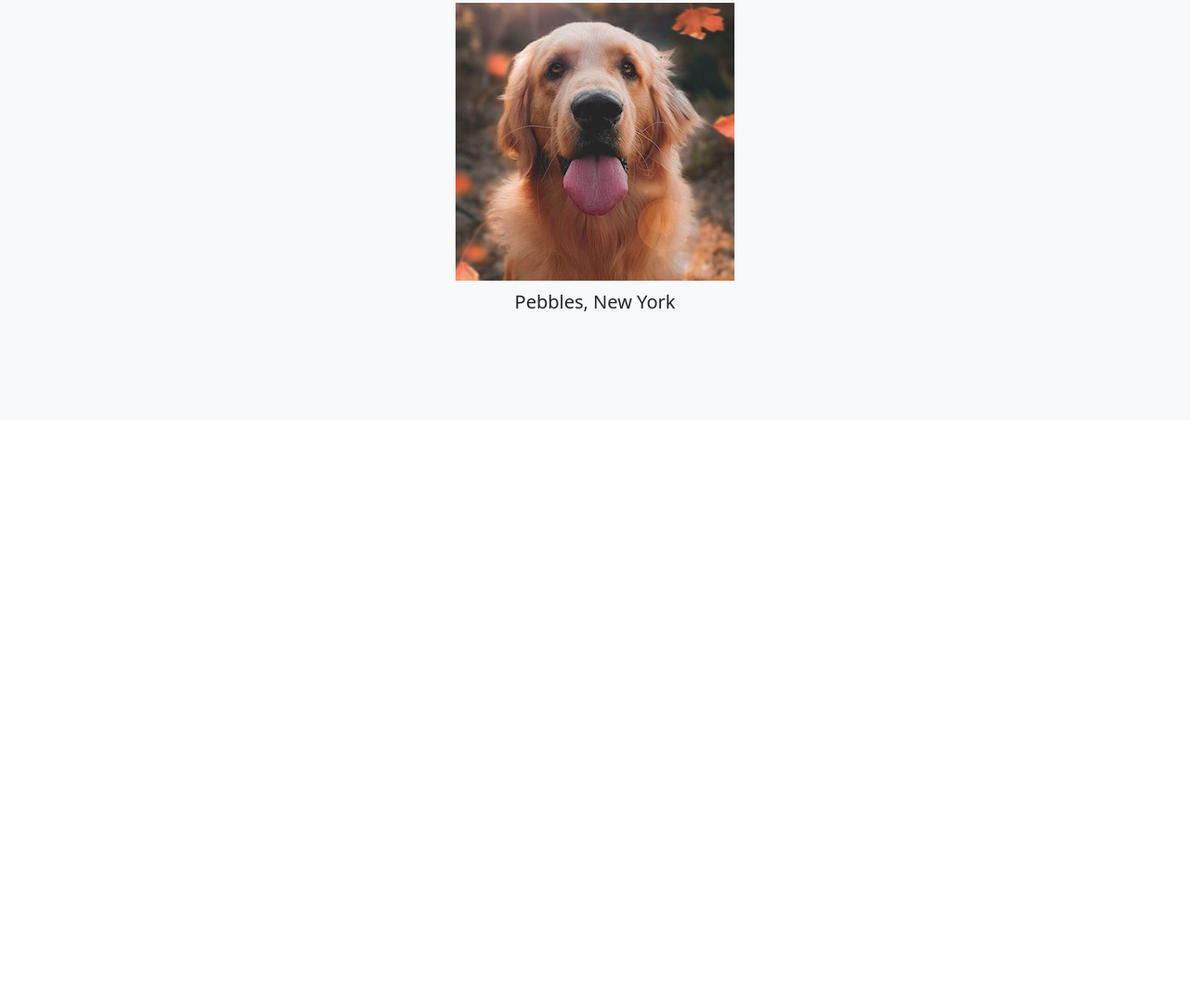
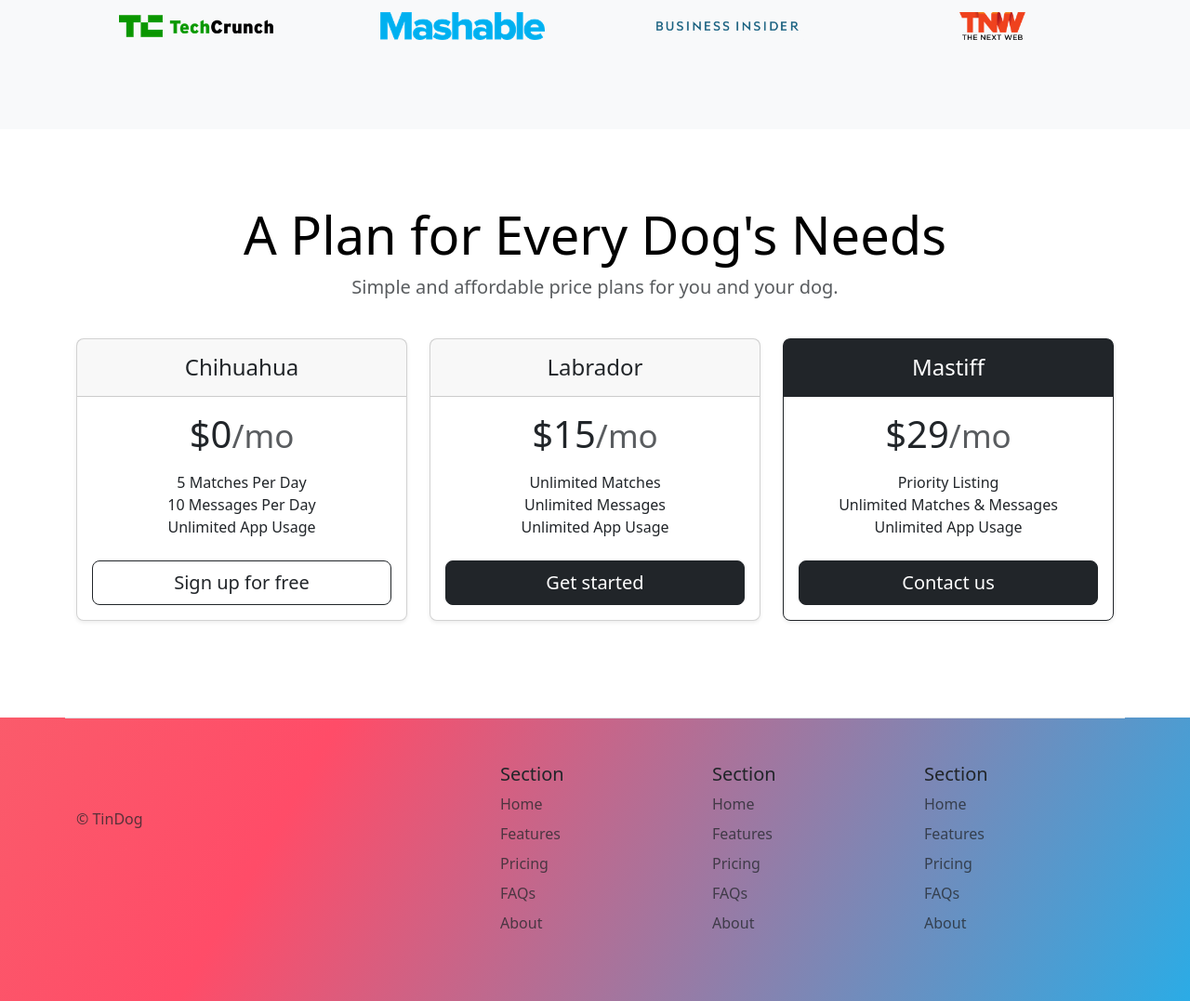
Before and after one commit to jedisaac0411/tindog-bootstrap, a plain HTML site: page index.html in a window 1280 px wide. Shown: the part 1401-2478 px from the top of the page at 93% size. Before the commit the page ends 1901 px from the top, so only its background shows below. Drawn offline with nearby package versions, Linux system fonts and the light colour scheme.

Commit message:
Add files via upload

```diff
--- a/index.html
+++ b/index.html
@@ -7,15 +7,15 @@
   <title>TinDog</title>
   <link href="https://cdn.jsdelivr.net/npm/bootstrap@5.3.0-alpha3/dist/css/bootstrap.min.css" rel="stylesheet"
     integrity="sha384-KK94CHFLLe+nY2dmCWGMq91rCGa5gtU4mk92HdvYe+M/SXH301p5ILy+dN9+nJOZ" crossorigin="anonymous">
-  <link rel="stylesheet" href="./css/solution.css">
+  <link rel="stylesheet" href="./css/style.css">
 </head>
 
 <body>
 
   <!-- Title -->
   <section id="title" class="gradient-background">
-    <div class="container col-xxl-8 px-4 py-5">
-      <div class="row flex-lg-row-reverse align-items-center g-5 py-5">
+    <div class="container col-xxl-8 px-4 pt-5">
+      <div class="row flex-lg-row-reverse align-items-center g-5 pt-5">
         <div class="col-10 col-sm-8 col-lg-6">
           <img src="./images/iphone.png" class="d-block mx-lg-auto img-fluid" alt="picture of a dog in a iphone" height="200" loading="lazy">
         </div>
@@ -43,7 +43,7 @@
 
   <!-- Features -->
   <section id="features">
-    <div class="container px-4 py-5" id="hanging-icons">
+    <div class="container px-4 pt-5" id="hanging-icons">
       <div class="row g-4 py-5 row-cols-1 row-cols-lg-3">
         <div class="col d-flex align-items-start">
           <div class="icon-square text-body-emphasis bg-body-secondary d-inline-flex align-items-center justify-content-center fs-4 flex-shrink-0 me-3">
@@ -96,23 +96,133 @@
       <div class="p-5 text-center bg-body-tertiary">
         <div class="container py-5">
           <h2 class="text-body-emphasis">"I no longer have to sniff other dogs for love. I've found the hottest Corgi on TinDog. Woof."</h2>
-          <img src="./images/dog-img.jpg" class="profile-img mt-5" alt="dog icon">
+          <img src="./images/dog-img.jpg" class="profile-img mt-5" alt="dog icon" height="100px">
           <p class="col-lg-8 mx-auto lead mt-2">
             Pebbles, New York
           </p>
+          <div class="row">
+          <div class="col-xl-3"><img src="./images/techcrunch.png" alt="techcrunch logo" height="30"></div>
+          <div class="col-xl-3"><img src="./images/mashable.png" alt="mashable logo" height="30"></div>
+          <div class="col-xl-3"><img src="./images/bizinsider.png" alt="bizinsider logo" height="30"></div>
+          <div class="col-xl-3"><img src="./images/tnw.png" alt="the next web logo" height="30"></div>
+        </div>
         </div>
 
       </div>
     </div>
-
   </section>
   <!-- Pricing -->
   <section id="pricing">
+    <div class="container py-3">
+      <header>
 
+        <div class="pricing-header p-3 pb-md-4 mx-auto text-center">
+          <h2 class="display-4 fw-normal text-body-emphasis">A Plan for Every Dog's Needs</h2>
+          <p class="fs-5 text-body-secondary">Simple and affordable price plans for you and your dog.</p>
+        </div>
+      </header>
+
+      <main>
+        <div class="row row-cols-1 row-cols-md-3 mb-3 text-center">
+          <div class="col">
+            <div class="card mb-4 rounded-3 shadow-sm">
+              <div class="card-header py-3">
+                <h4 class="my-0 fw-normal">Chihuahua</h4>
+              </div>
+              <div class="card-body">
+                <h1 class="card-title pricing-card-title">$0<small class="text-body-secondary fw-light">/mo</small></h1>
+                <ul class="list-unstyled mt-3 mb-4">
+                  <li>5 Matches Per Day</li>
+                  <li>10 Messages Per Day</li>
+                  <li>Unlimited App Usage</li>
+                </ul>
+                <button type="button" class="w-100 btn btn-lg btn-outline-dark">Sign up for free</button>
+              </div>
+            </div>
+          </div>
+          <div class="col">
+            <div class="card mb-4 rounded-3 shadow-sm">
+              <div class="card-header py-3">
+                <h4 class="my-0 fw-normal">Labrador</h4>
+              </div>
+              <div class="card-body">
+                <h1 class="card-title pricing-card-title">$15<small class="text-body-secondary fw-light">/mo</small></h1>
+                <ul class="list-unstyled mt-3 mb-4">
+                  <li>Unlimited Matches</li>
+                  <li>Unlimited Messages</li>
+                  <li>Unlimited App Usage</li>
+                </ul>
+                <button type="button" class="w-100 btn btn-lg btn-dark">Get started</button>
+              </div>
+            </div>
+          </div>
+          <div class="col">
+            <div class="card mb-4 rounded-3 shadow-sm border-dark">
+              <div class="card-header py-3 text-bg-dark border-dark">
+                <h4 class="my-0 fw-normal">Mastiff</h4>
+              </div>
+              <div class="card-body">
+                <h1 class="card-title pricing-card-title">$29<small class="text-body-secondary fw-light">/mo</small></h1>
+                <ul class="list-unstyled mt-3 mb-4">
+                  <li>Priority Listing</li>
+                  <li>Unlimited Matches & Messages</li>
+                  <li>Unlimited App Usage</li>
+                </ul>
+                <button type="button" class="w-100 btn btn-lg btn-dark">Contact us</button>
+              </div>
+            </div>
+          </div>
+        </div>
   </section>
   <!-- Footer -->
-  <section id="footer">
+  <section id="footer" class="gradient-background">
+    <div class="container">
+      <footer class="row row-cols-1 row-cols-sm-2 row-cols-md-5 py-5 mt-5 border-top">
+        <div class="col mb-3">
+          <a href="/" class="d-flex align-items-center mb-3 link-body-emphasis text-decoration-none">
+            <svg class="bi me-2" width="40" height="32"><use xlink:href="#bootstrap"></use></svg>
+          </a>
+          <p class="text-body-secondary">© TinDog</p>
+        </div>
 
+        <div class="col mb-3">
+
+        </div>
+
+        <div class="col mb-3">
+          <h5>Section</h5>
+          <ul class="nav flex-column">
+            <li class="nav-item mb-2"><a href="#" class="nav-link p-0 text-body-secondary">Home</a></li>
+            <li class="nav-item mb-2"><a href="#" class="nav-link p-0 text-body-secondary">Features</a></li>
+            <li class="nav-item mb-2"><a href="#" class="nav-link p-0 text-body-secondary">Pricing</a></li>
+            <li class="nav-item mb-2"><a href="#" class="nav-link p-0 text-body-secondary">FAQs</a></li>
+            <li class="nav-item mb-2"><a href="#" class="nav-link p-0 text-body-secondary">About</a></li>
+          </ul>
+        </div>
+
+        <div class="col mb-3">
+          <h5>Section</h5>
+          <ul class="nav flex-column">
+            <li class="nav-item mb-2"><a href="#" class="nav-link p-0 text-body-secondary">Home</a></li>
+            <li class="nav-item mb-2"><a href="#" class="nav-link p-0 text-body-secondary">Features</a></li>
+            <li class="nav-item mb-2"><a href="#" class="nav-link p-0 text-body-secondary">Pricing</a></li>
+            <li class="nav-item mb-2"><a href="#" class="nav-link p-0 text-body-secondary">FAQs</a></li>
+            <li class="nav-item mb-2"><a href="#" class="nav-link p-0 text-body-secondary">About</a></li>
+          </ul>
+        </div>
+
+        <div class="col mb-3">
+          <h5>Section</h5>
+          <ul class="nav flex-column">
+            <li class="nav-item mb-2"><a href="#" class="nav-link p-0 text-body-secondary">Home</a></li>
+            <li class="nav-item mb-2"><a href="#" class="nav-link p-0 text-body-secondary">Features</a></li>
+            <li class="nav-item mb-2"><a href="#" class="nav-link p-0 text-body-secondary">Pricing</a></li>
+            <li class="nav-item mb-2"><a href="#" class="nav-link p-0 text-body-secondary">FAQs</a></li>
+            <li class="nav-item mb-2"><a href="#" class="nav-link p-0 text-body-secondary">About</a></li>
+          </ul>
+        </div>
+      </footer>
+    </div>
   </section>
   <script src="https://cdn.jsdelivr.net/npm/bootstrap@5.3.3/dist/js/bootstrap.bundle.min.js" integrity="sha384-YvpcrYf0tY3lHB60NNkmXc5s9fDVZLESaAA55NDzOxhy9GkcIdslK1eN7N6jIeHz" crossorigin="anonymous"></script>
 </body>
```
Also changed, not shown: css/style.css (line endings or trailing spaces).
